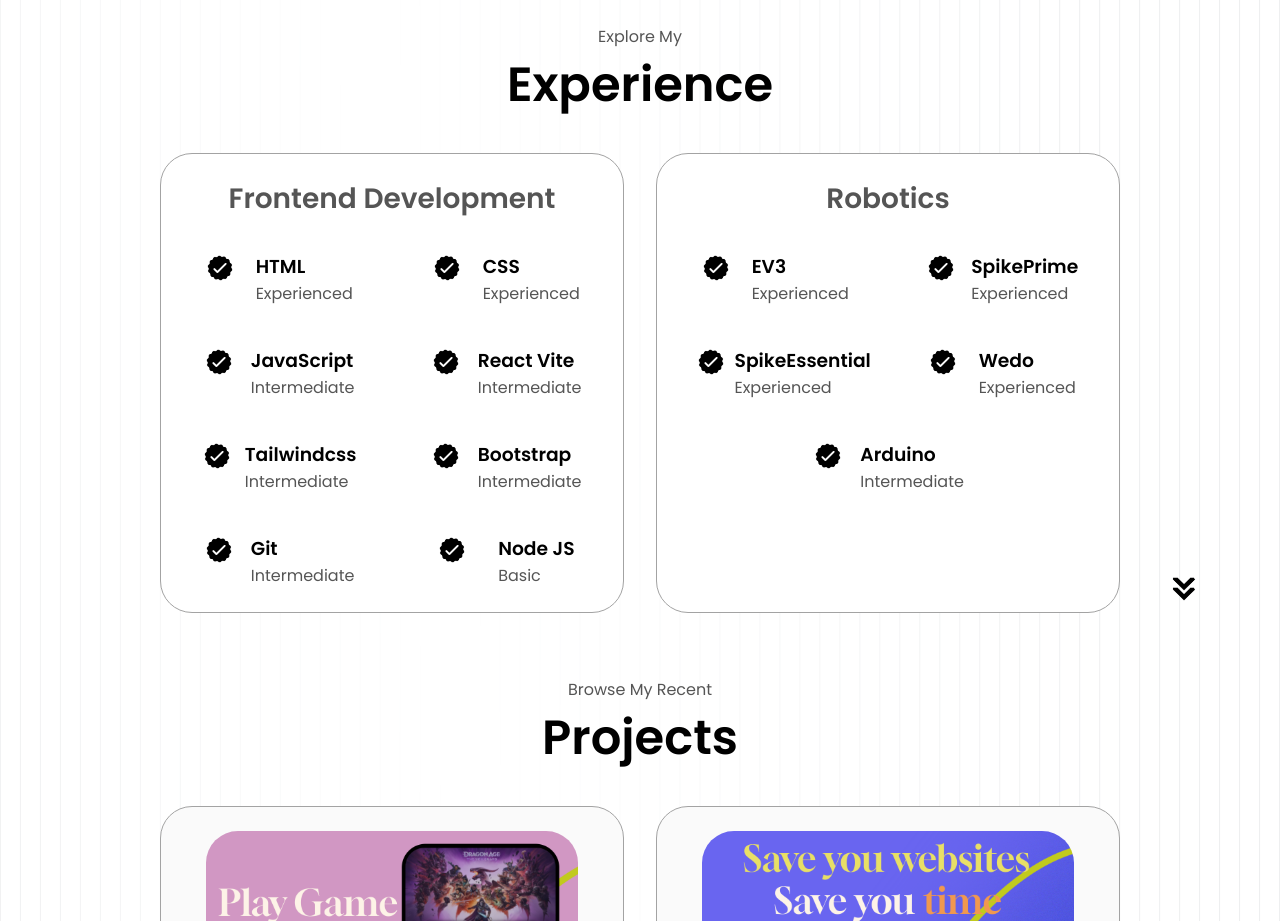
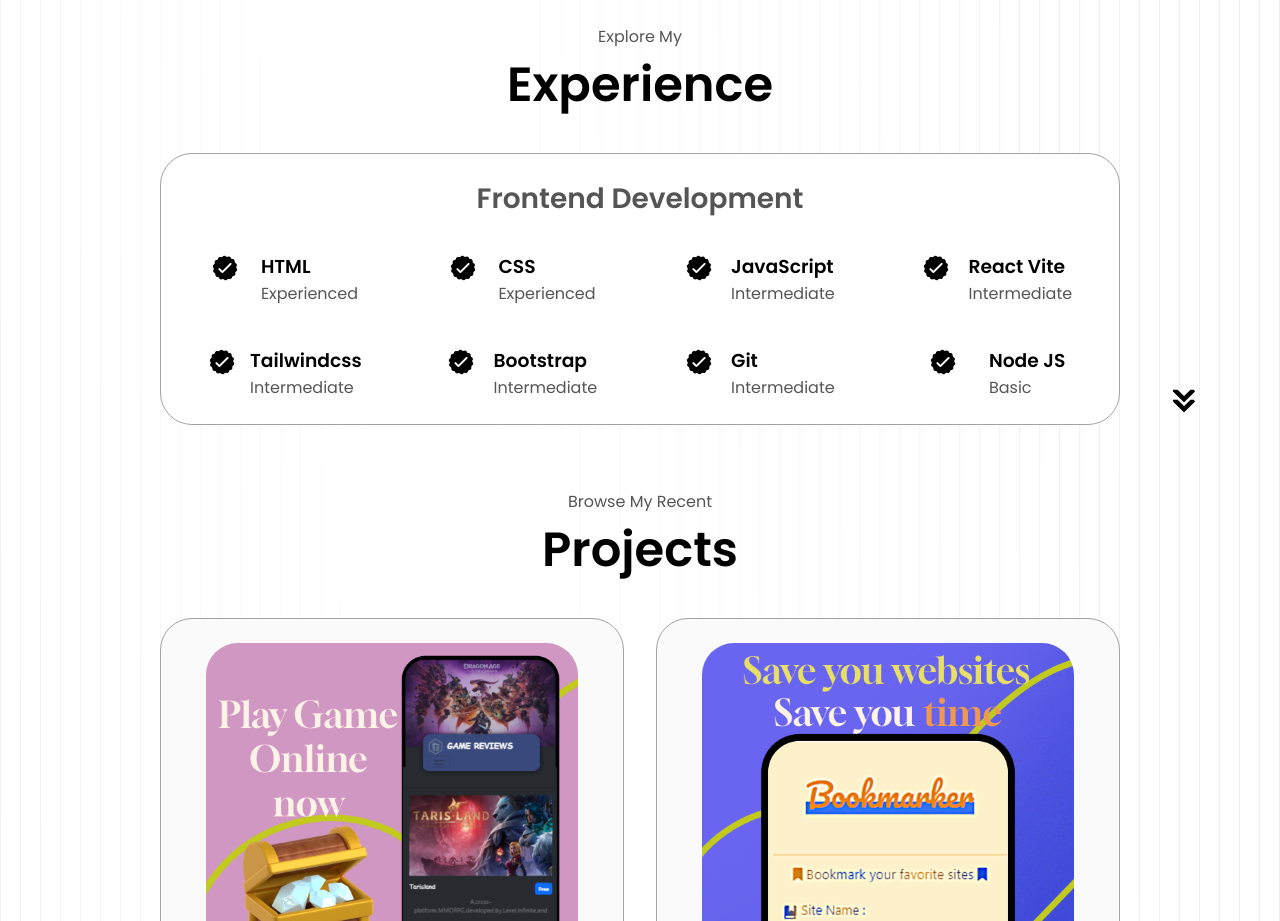
Before and after one commit to 3assem0/Portfolio, a plain HTML site: page index.html in a window 1280 px wide. Shown: the part 1740-2661 px from the top of the page. Drawn offline with Linux system fonts and the light colour scheme.

Commit message:
experience

```diff
--- a/index.html
+++ b/index.html
@@ -121,8 +121,8 @@
     <section id="experience">
       <p class="section__text__p1">Explore My</p>
       <h1 class="title">Experience</h1>
-      <div class="experience-details-container">
-        <div class="about-containers">
+      <div class="experience-details-container excon2 ">
+        <div class="about-containers  excon">
           <div class="details-container">
             <h2 class="experience-sub-title">Frontend Development</h2>
             <div class="article-container">
@@ -210,7 +210,7 @@
               </article>
             </div>
           </div>
-          <div class="details-container">
+          <!-- <div class="details-container">
             <h2 class="experience-sub-title">Robotics</h2>
             <div class="article-container">
               <article>
@@ -264,7 +264,7 @@
                 </div>
               </article>
             </div>
-          </div>
+          </div> -->
 
         </div>
 
--- a/style.css
+++ b/style.css
@@ -286,7 +286,16 @@ section {
   justify-content: center;
   flex-direction: column;
 }
+.excon{
+  max-width: 1000px;
 
+}
+.excon2{
+ width: 100%;
+ align-items: center;
+ justify-content: center;
+
+}
 .about-containers,
 .about-details-container {
   display: flex;
```
